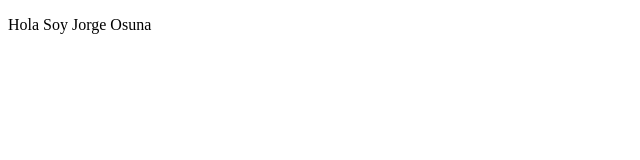
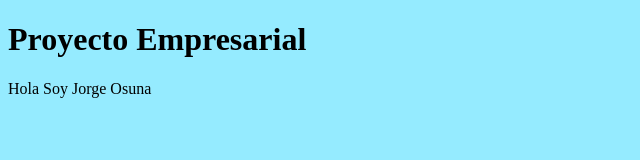
Before and after one commit to xX0Eduard0Xx/-Proyecto-Web-Empresa-C., a plain HTML site: page index.html in a window 1280 px wide. Shown: the whole page, without its empty margins (0-640 px from the left). Drawn offline with Linux system fonts and the light colour scheme.

Commit message:
parrafo y tamaño de fuente

```diff
--- /dev/null
+++ b/css/estilos.css
@@ -0,0 +1,3 @@
+body{
+    background-color:rgba(142, 234, 255, 0.933);
+}
--- a/index.html
+++ b/index.html
@@ -6,10 +6,14 @@
     <meta http-equiv="X-UA-Compatible" content="IE=edge">
     <meta name="viewport" content="width=device-width, initial-scale=1.0">
     <title>Document</title>
+    <link rel="stylesheet" href="./css/estilos.css">
 </head>
 
 <body>
-    <p>Hola Soy Jorge Osuna</p>
+    <p>
+    <h1>Proyecto Empresarial</h1>
+    Hola Soy Jorge Osuna
+    </p>
 </body>
 
 </html>
```
Also changed, not shown: js/app.js (added).
